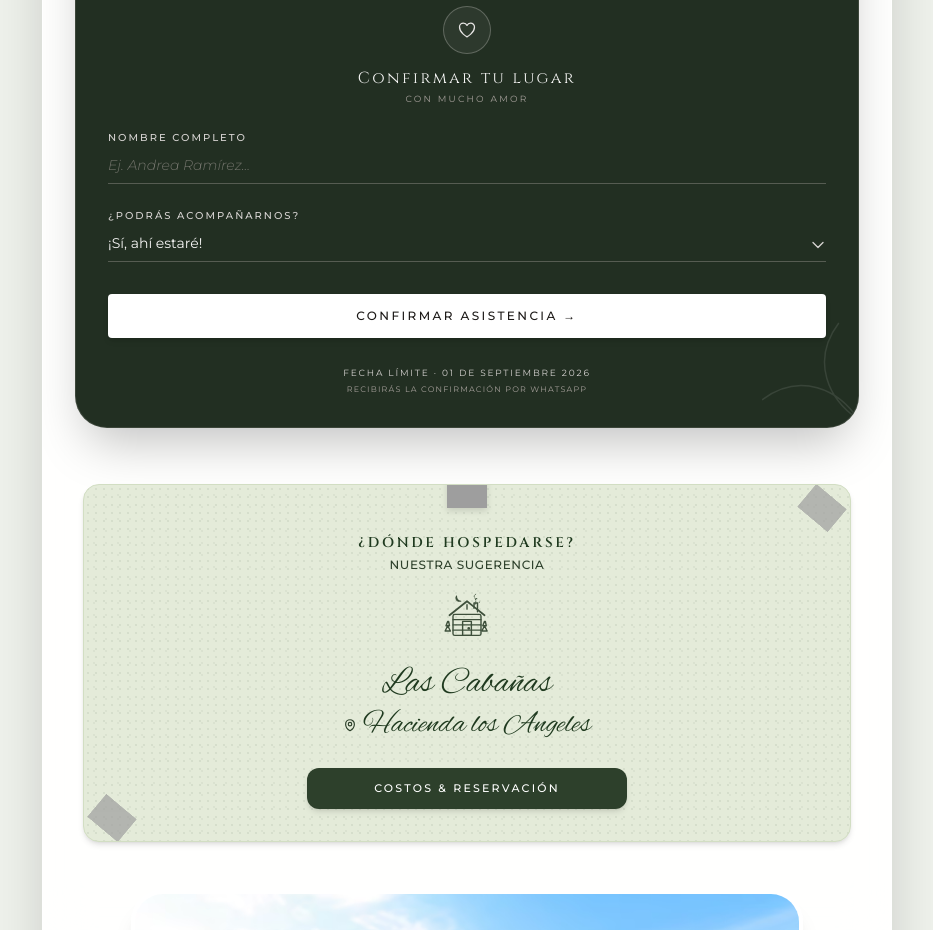
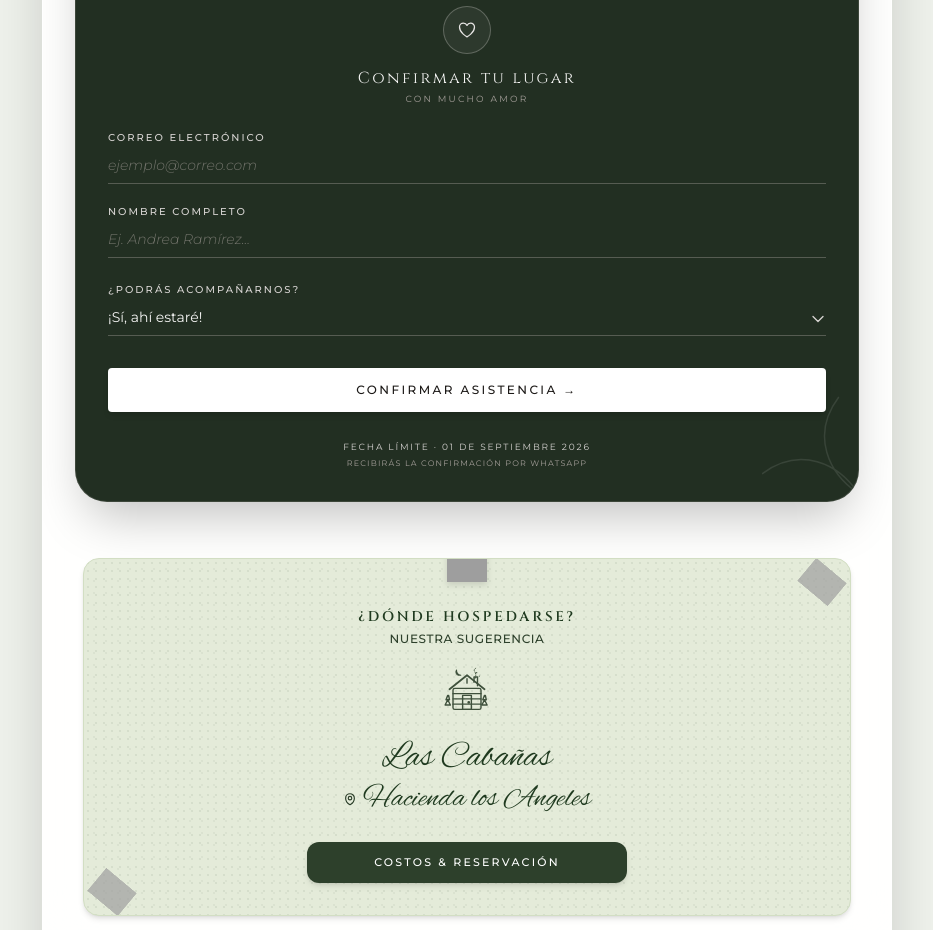
Before and after one commit to sorone871/luisylulu, a Next.js app: page / in a window 1280 px wide. Shown: the part 5140-6070 px from the top of the page, without its empty margins (173-1106 px from the left). Built offline with nearby package versions, Linux system fonts and the light colour scheme; grey boxes are pictures that could not be loaded.

Commit message:
fix formulario

```diff
--- a/app/secciones/Asistencia/ConfirmacionAsistencia.jsx
+++ b/app/secciones/Asistencia/ConfirmacionAsistencia.jsx
@@ -3,17 +3,46 @@
 import React, { useState } from 'react';
 
 export default function ConfirmacionAsistencia() {
-    // CONFIGURACIÓN DE GOOGLE FORMS
-    const GOOGLE_FORMS_ACTION_URL = "https://docs.google.com/forms/u/0/d/e/1FAIpQLScv435TdaT5TcaRRJf00h430xQVl2Thega0wOTJeMvMlMrxQg/formResponse";
-
-    // IDs de tus entradas en Google Forms
-    const ID_ENTRADA_NOMBRE = "entry.1767029320";
-    const ID_ENTRADA_ASISTENCIA = "entry.999353951";
+  // URL de tu Google Apps Script implementada
+  const APPS_SCRIPT_URL = "https://script.google.com/macros/s/AKfycbxYjOyv484BYkTTS7zBnPUfq0SFIug5HooYWaI80W2DN7H6jB1B3COF30Q9NN0z4Ao/exec";
 
   // Estados locales
+  const [email, setEmail] = useState('');
   const [nombre, setNombre] = useState('');
   const [asistencia, setAsistencia] = useState('Sí , ahí nos vemos');
+  const [enviando, setEnviando] = useState(false);
   const [submitted, setSubmitted] = useState(false);
+  const [error, setError] = useState(false);
+
+  const handleSubmit = async (e) => {
+    e.preventDefault();
+    setEnviando(true);
+    setError(false);
+
+    try {
+      await fetch(APPS_SCRIPT_URL, {
+        method: 'POST',
+        mode: 'no-cors',
+        headers: {
+          'Content-Type': 'application/json',
+        },
+        body: JSON.stringify({
+          email: email,
+          nombre: nombre,
+          asistencia: asistencia,
+          pases: '1',
+          mensaje: ''
+        }),
+      });
+
+      setEnviando(false);
+      setSubmitted(true);
+    } catch (err) {
+      console.error('Error al registrar la confirmación:', err);
+      setEnviando(false);
+      setError(true);
+    }
+  };
 
   return (
     <section className="w-full py-8 px-4 md:px-8 flex justify-center items-center font-sans selection:bg-emerald-900">
@@ -27,15 +56,6 @@ export default function ConfirmacionAsistencia() {
                 .font-script-serif { font-family: 'Alex Brush', cursive; }
                 .font-serif-title { font-family: 'Cinzel', serif; }
                 .font-sans-clean { font-family: 'Montserrat', sans-serif; }
-
-        .hidden-iframe {
-          position: absolute;
-          top: -9999px;
-          left: -9999px;
-          width: 1px;
-          height: 1px;
-          visibility: hidden;
-        }
             `}</style>
 
       {/* ================= TARJETA ÚNICA PRINCIPAL ================= */}
@@ -55,7 +75,7 @@ export default function ConfirmacionAsistencia() {
             NOS ENCANTARÍA CONTAR CONTIGO
           </p>
 
-                    <h2 className=" font-script-serif text-5xl md:text-6xl text-stone-100 leading-none my-2 font-normal drop-shadow-sm">
+          <h2 className="font-script-serif text-5xl md:text-6xl text-stone-100 leading-none my-2 font-normal drop-shadow-sm">
             Confirma tu <br /> Asistencia
           </h2>
 
@@ -91,13 +111,24 @@ export default function ConfirmacionAsistencia() {
 
           {!submitted ? (
             <form
-                            action={GOOGLE_FORMS_ACTION_URL}
-                            method="POST"
-                            target="hidden_iframe"
-                            onSubmit={() => setSubmitted(true)}
+              onSubmit={handleSubmit}
               className="space-y-5 text-left"
             >
-                            {/* 1. Nombre Completo */}
+              {/* 1. Email */}
+              <div className="flex flex-col gap-1.5">
+                <label htmlFor="email" className="font-sans-clean text-[10px] tracking-[0.2em] uppercase text-stone-300 font-medium">
+                  CORREO ELECTRÓNICO
+                </label>
+                <input
+                  type="email"
+                  id="email"
+                  value={email}
+                  onChange={(e) => setEmail(e.target.value)}
+                  placeholder="ejemplo@correo.com"
+                  className="w-full bg-transparent border-b border-stone-400/40 pb-2 pt-1 font-sans-clean italic text-sm text-stone-100 placeholder-stone-400/60 focus:outline-none focus:border-stone-100 transition-colors"
+                />
+              </div>
+              {/* 2. Nombre Completo */}
               <div className="flex flex-col gap-1.5">
                 <label htmlFor="nombre" className="font-sans-clean text-[10px] tracking-[0.2em] uppercase text-stone-300 font-medium">
                   NOMBRE COMPLETO
@@ -105,7 +136,6 @@ export default function ConfirmacionAsistencia() {
                 <input
                   type="text"
                   id="nombre"
-                                    name={ID_ENTRADA_NOMBRE}
                   value={nombre}
                   onChange={(e) => setNombre(e.target.value)}
                   placeholder="Ej. Andrea Ramírez..."
@@ -114,7 +144,7 @@ export default function ConfirmacionAsistencia() {
                 />
               </div>
 
-                            {/* 2. ¿Podrás acompañarnos? */}
+              {/* 3. ¿Podrás acompañarnos? */}
               <div className="flex flex-col gap-1.5 pt-1">
                 <label htmlFor="asistencia" className="font-sans-clean text-[10px] tracking-[0.2em] uppercase text-stone-300 font-medium">
                   ¿PODRÁS ACOMPAÑARNOS?
@@ -122,7 +152,6 @@ export default function ConfirmacionAsistencia() {
                 <div className="relative">
                   <select
                     id="asistencia"
-                                        name={ID_ENTRADA_ASISTENCIA}
                     value={asistencia}
                     onChange={(e) => setAsistencia(e.target.value)}
                     className="w-full bg-transparent border-b border-stone-400/40 pb-2 pt-1 font-sans-clean text-sm text-stone-100 appearance-none focus:outline-none focus:border-stone-100 transition-colors cursor-pointer pr-8"
@@ -142,13 +171,20 @@ export default function ConfirmacionAsistencia() {
                 </div>
               </div>
 
+              {error && (
+                <p className="text-[11px] text-red-300 text-center font-sans-clean">
+                  Ocurrió un error al enviar. Por favor intenta de nuevo.
+                </p>
+              )}
+
               {/* Botón de Confirmación */}
               <div className="pt-3">
                 <button
                   type="submit"
-                                    className="cursor-pointer w-full bg-white text-stone-900 font-sans-clean text-xs tracking-[0.2em] uppercase py-3.5 px-6 rounded-sm hover:bg-stone-100 active:scale-[0.99] transition-all duration-150 font-medium shadow-md flex items-center justify-center gap-2"
+                  disabled={enviando}
+                  className="cursor-pointer w-full bg-white text-stone-900 font-sans-clean text-xs tracking-[0.2em] uppercase py-3.5 px-6 rounded-sm hover:bg-stone-100 active:scale-[0.99] transition-all duration-150 font-medium shadow-md flex items-center justify-center gap-2 disabled:opacity-60"
                 >
-                                    CONFIRMAR ASISTENCIA →
+                  {enviando ? 'ENVIANDO...' : 'CONFIRMAR ASISTENCIA →'}
                 </button>
               </div>
 
@@ -163,7 +199,7 @@ export default function ConfirmacionAsistencia() {
               </div>
             </form>
           ) : (
-                        /* Vista de Agradecimiento dentro de la Card */
+            /* Vista de Agradecimiento */
             <div className="py-6 text-center space-y-2">
               <span className="text-4xl block">🕊️</span>
               <h4 className="font-script-serif text-4xl text-stone-100">¡Muchas Gracias!</h4>
@@ -174,9 +210,6 @@ export default function ConfirmacionAsistencia() {
           )}
         </div>
       </div>
-
-            {/* Iframe invisible para capturar la respuesta de Google */}
-            <iframe name="hidden_iframe" id="hidden_iframe" className="hidden-iframe"></iframe>
     </section>
   );
 }
```
Lines whose indentation alone changed are shown as unchanged.
